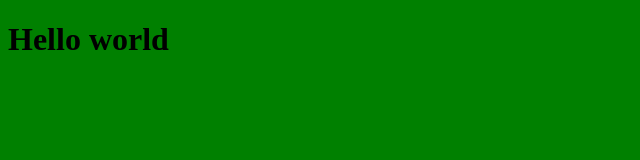
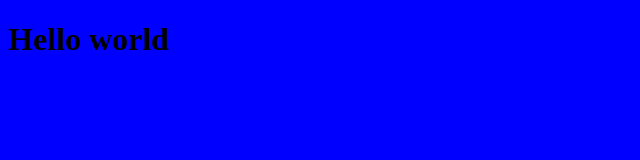
Before and after one commit to harrietgoddard/hg-portfolio, a website: page src/index.html in a window 1280 px wide. Shown: the whole page, without its empty margins (0-640 px from the left). Drawn offline with Linux system fonts and the light colour scheme.

```diff
--- a/src/css/style.css
+++ b/src/css/style.css
@@ -1,2 +1,2 @@
 body {
-  background-color: green; }
+  background-color: blue; }
--- a/src/scss/main.scss
+++ b/src/scss/main.scss
@@ -1,3 +1,3 @@
 body {
-    background-color: green;
+    background-color: blue;
 }
```
Also changed, not shown: dist/css/style.css.
